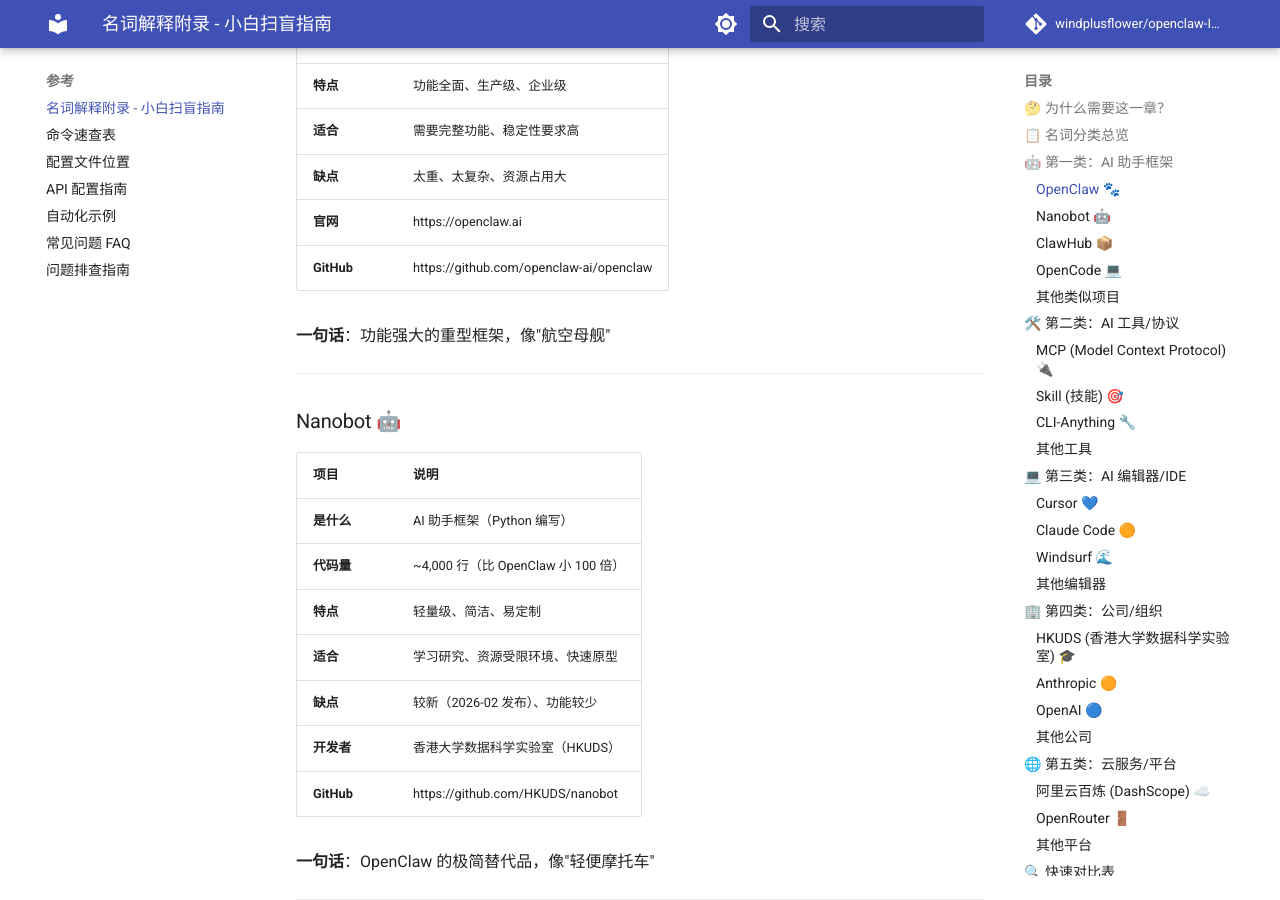
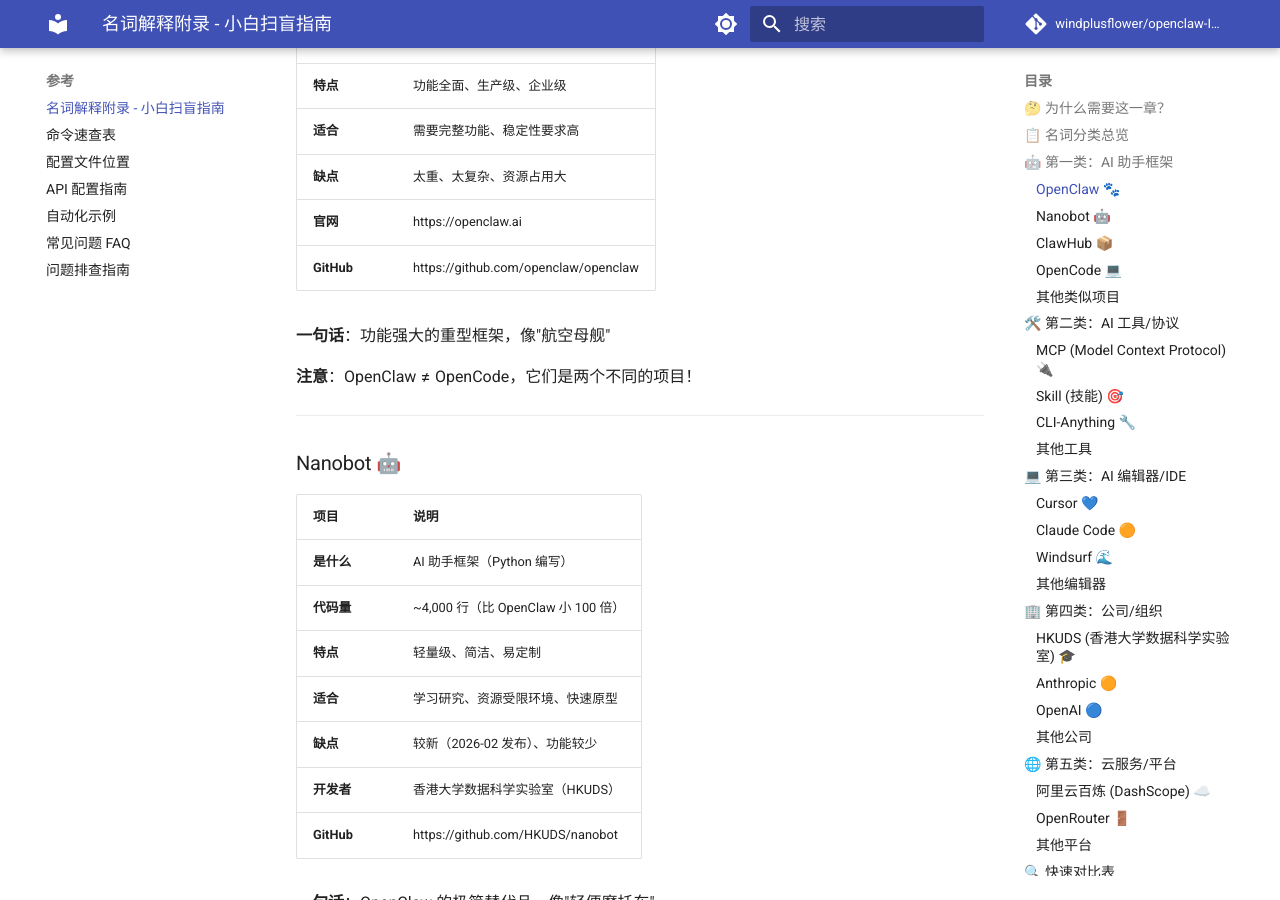
Before and after one commit to windplusflower/openclaw-Intro, an MkDocs documentation site: the page built from docs/03-reference/01-glossary.md, in a window 1280 px wide and 900 px high, scrolled down 1322 px. Built offline with MkDocs 1.6.1 and Material for MkDocs 9.7.7, drawn with Linux system fonts in a browser that asks for light colours; comment, search, counter and statistics services are not loaded.

Commit message:
docs: 最终修正 OpenCode 和 OpenClaw 区分
- 明确说明 OpenClaw ≠ OpenCode
- OpenCode = 终端 AI 编程助手（写代码）
- OpenClaw = AI 助手框架（聊天机器人）
- 更新 GitHub 链接

```diff
--- a/docs/03-reference/01-glossary.md
+++ b/docs/03-reference/01-glossary.md
@@ -45,9 +45,11 @@ AI 领域有太多相似的名词，小白很容易懵逼：
 | **适合** | 需要完整功能、稳定性要求高 |
 | **缺点** | 太重、太复杂、资源占用大 |
 | **官网** | https://openclaw.ai |
-| **GitHub** | https://github.com/openclaw-ai/openclaw |
+| **GitHub** | https://github.com/openclaw/openclaw |
 
 **一句话**：功能强大的重型框架，像"航空母舰"
+
+**注意**：OpenClaw ≠ OpenCode，它们是两个不同的项目！
 
 ---
 
```
